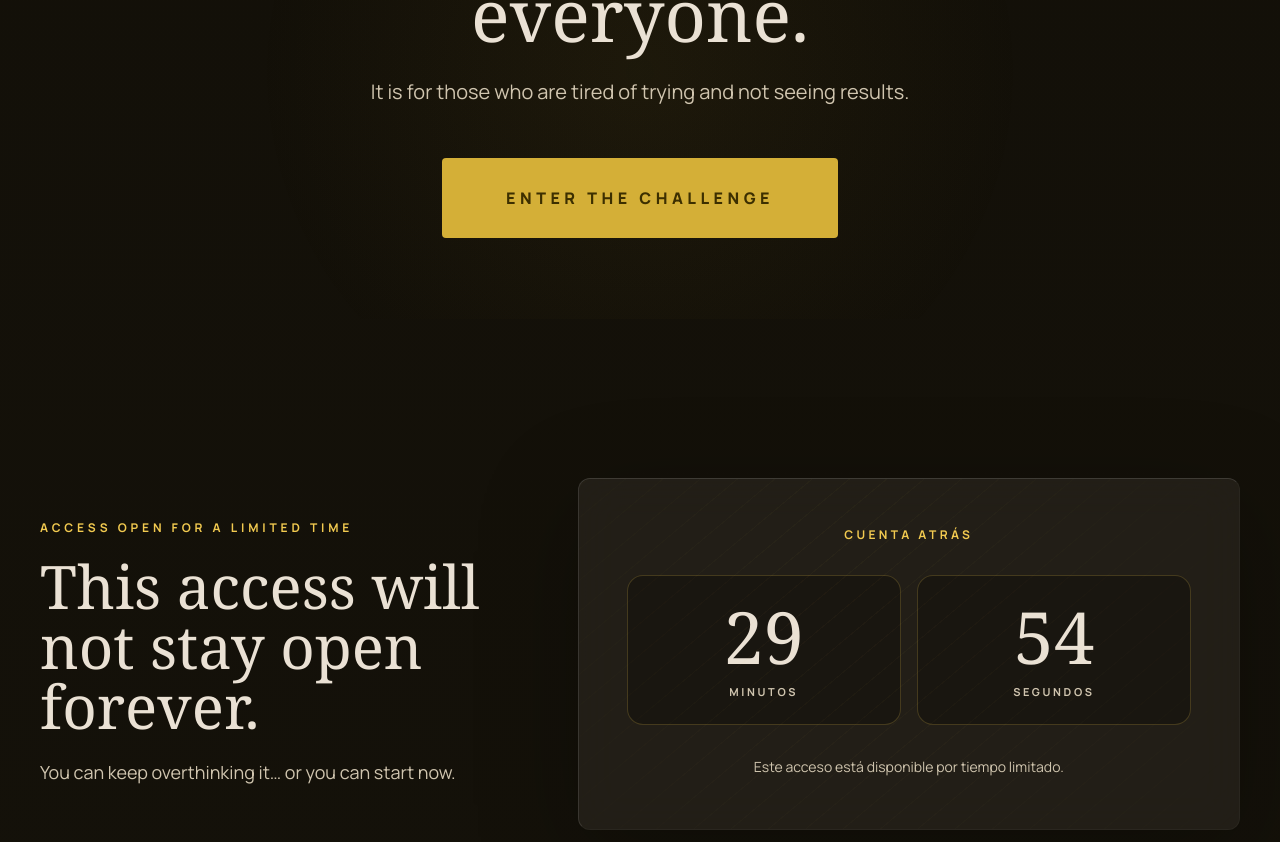
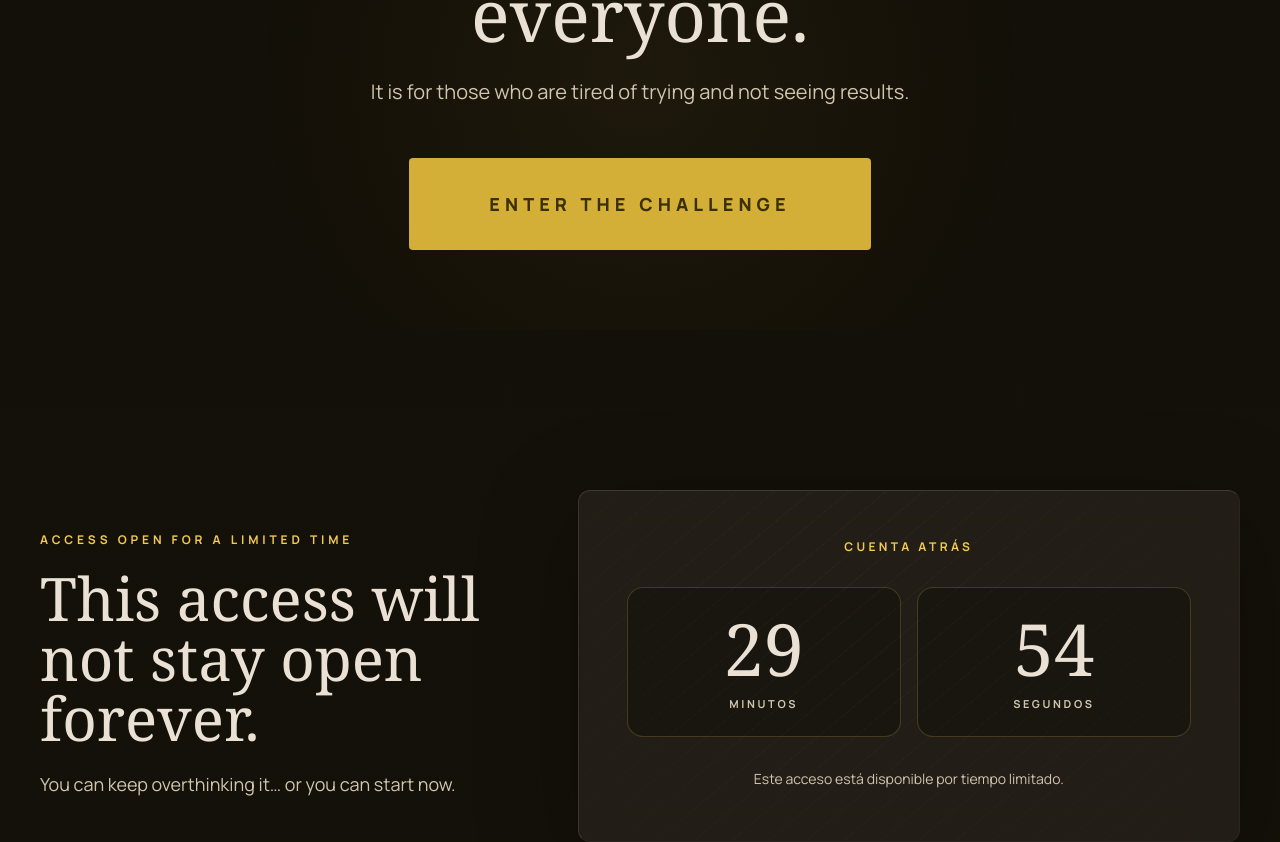
Before and after one commit to albypersonaltrainer-arch/reto-lily-premium, a Next.js app: page /en/money-challenge in a window 1280 px wide. Shown: the part 5840-6682 px from the top of the page. Built offline with nearby package versions, Linux system fonts and the light colour scheme; no server answers.

Commit message:
Test green WhatsApp icon and enlarge final CTA

```diff
--- a/components/ChallengeLanding.tsx
+++ b/components/ChallengeLanding.tsx
@@ -12,7 +12,7 @@ function WhatsAppIcon() {
     <svg
       viewBox="0 0 32 32"
       aria-hidden="true"
-      className="h-8 w-8"
+      className="h-9 w-9"
       fill="currentColor"
     >
       <path d="M16.02 3.2C8.96 3.2 3.22 8.86 3.22 15.81c0 2.23.6 4.4 1.74 6.31L3.1 28.8l6.93-1.8a12.97 12.97 0 0 0 5.99 1.5c7.06 0 12.8-5.65 12.8-12.6S23.08 3.2 16.02 3.2Zm0 23.15c-1.9 0-3.76-.5-5.39-1.45l-.39-.23-4.12 1.07 1.1-3.9-.26-.4a10.31 10.31 0 0 1-1.6-5.53c0-5.77 4.78-10.46 10.66-10.46 5.87 0 10.65 4.69 10.65 10.46 0 5.76-4.78 10.44-10.65 10.44Zm5.84-7.82c-.32-.16-1.89-.92-2.18-1.02-.3-.1-.51-.16-.72.16-.21.31-.82 1.02-1.01 1.23-.18.2-.37.23-.69.08-.32-.16-1.34-.49-2.56-1.55-.95-.83-1.59-1.85-1.78-2.16-.18-.32-.02-.49.14-.64.14-.14.32-.36.48-.54.16-.18.21-.31.32-.52.1-.2.05-.39-.03-.54-.08-.16-.72-1.7-.99-2.33-.26-.62-.52-.53-.72-.54h-.61c-.21 0-.55.08-.84.39-.29.31-1.1 1.06-1.1 2.59s1.13 3.01 1.29 3.22c.16.2 2.23 3.35 5.4 4.7.75.32 1.34.51 1.8.65.76.24 1.44.21 1.98.13.6-.09 1.89-.76 2.16-1.49.27-.73.27-1.35.19-1.49-.08-.13-.29-.21-.61-.36Z" />
@@ -288,7 +288,7 @@ export function ChallengeLanding({ copy }: { copy: ChallengeCopy }) {
 
             <a
               href="#solicita-acceso"
-              className="btn-glow mt-12 inline-flex rounded bg-gold px-12 py-6 text-sm font-black uppercase tracking-[0.28em] text-[#3c2f00] transition hover:bg-champagne md:px-16 md:py-7 md:text-base"
+              className="btn-glow mt-12 inline-flex rounded bg-gold px-14 py-7 text-base font-black uppercase tracking-[0.28em] text-[#3c2f00] transition hover:bg-champagne md:px-20 md:py-8 md:text-lg"
             >
               {copy.final.cta}
             </a>
@@ -325,7 +325,7 @@ export function ChallengeLanding({ copy }: { copy: ChallengeCopy }) {
         <section className="px-6 py-20 md:py-28">
           <div className="mx-auto max-w-3xl">
             <div className="glass-panel pattern-card rounded-xl p-8 text-center md:p-12">
-              <div className="mx-auto mb-6 flex h-16 w-16 items-center justify-center rounded-full border border-champagne/30 bg-champagne/10 text-champagne">
+              <div className="mx-auto mb-6 flex h-20 w-20 items-center justify-center rounded-full bg-[#25D366] text-white shadow-[0_0_40px_rgba(37,211,102,0.35)]">
                 <WhatsAppIcon />
               </div>
 
@@ -341,7 +341,7 @@ export function ChallengeLanding({ copy }: { copy: ChallengeCopy }) {
                 href={copy.whatsapp.url}
                 target="_blank"
                 rel="noreferrer"
-                className="mt-8 inline-flex rounded border border-champagne/60 px-8 py-4 text-xs font-bold uppercase tracking-[0.24em] text-champagne transition hover:bg-champagne hover:text-[#2f250d]"
+                className="mt-8 inline-flex rounded border border-[#25D366]/70 px-8 py-4 text-xs font-bold uppercase tracking-[0.24em] text-[#25D366] transition hover:bg-[#25D366] hover:text-white"
               >
                 {copy.whatsapp.cta}
               </a>
```
